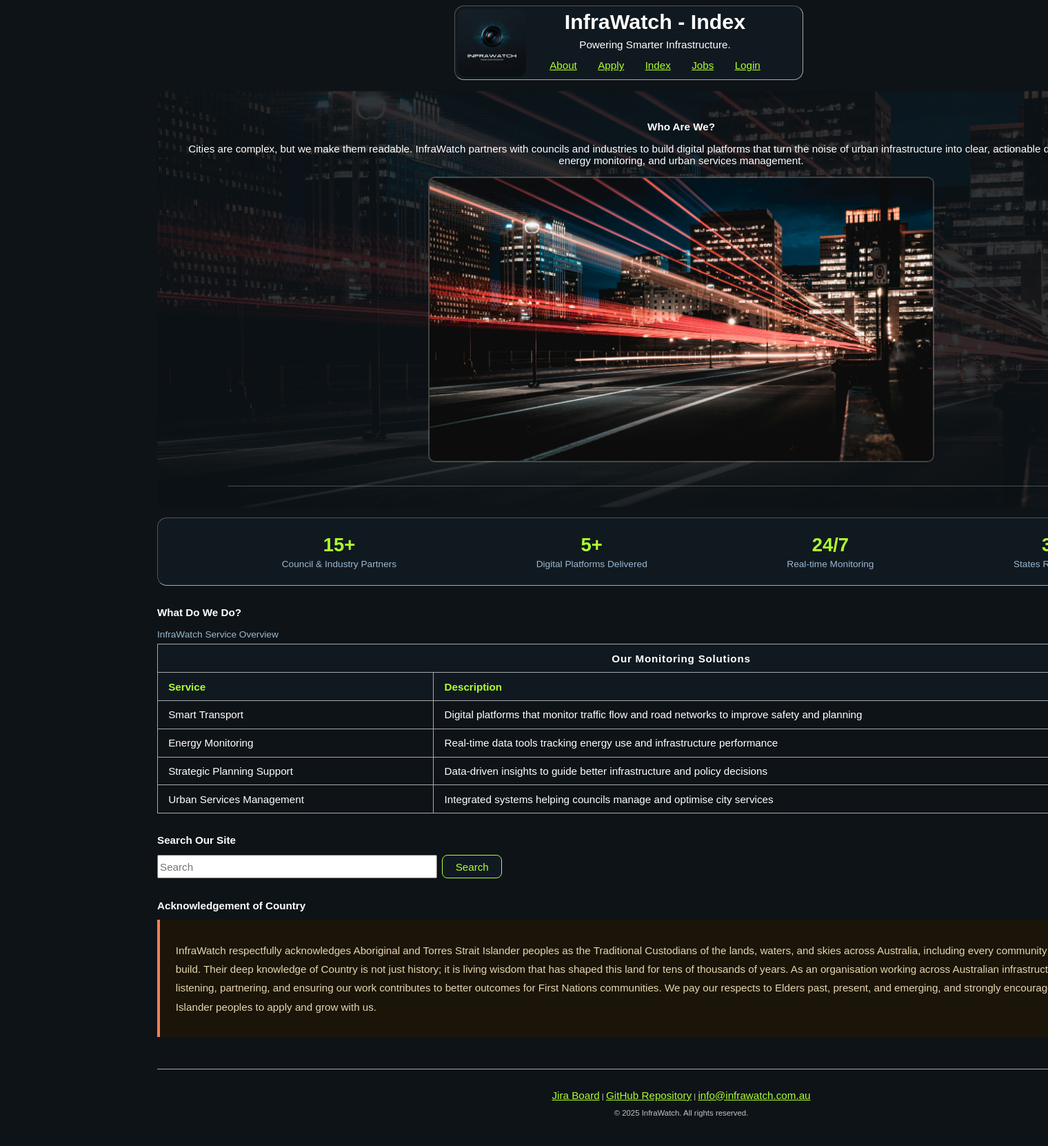
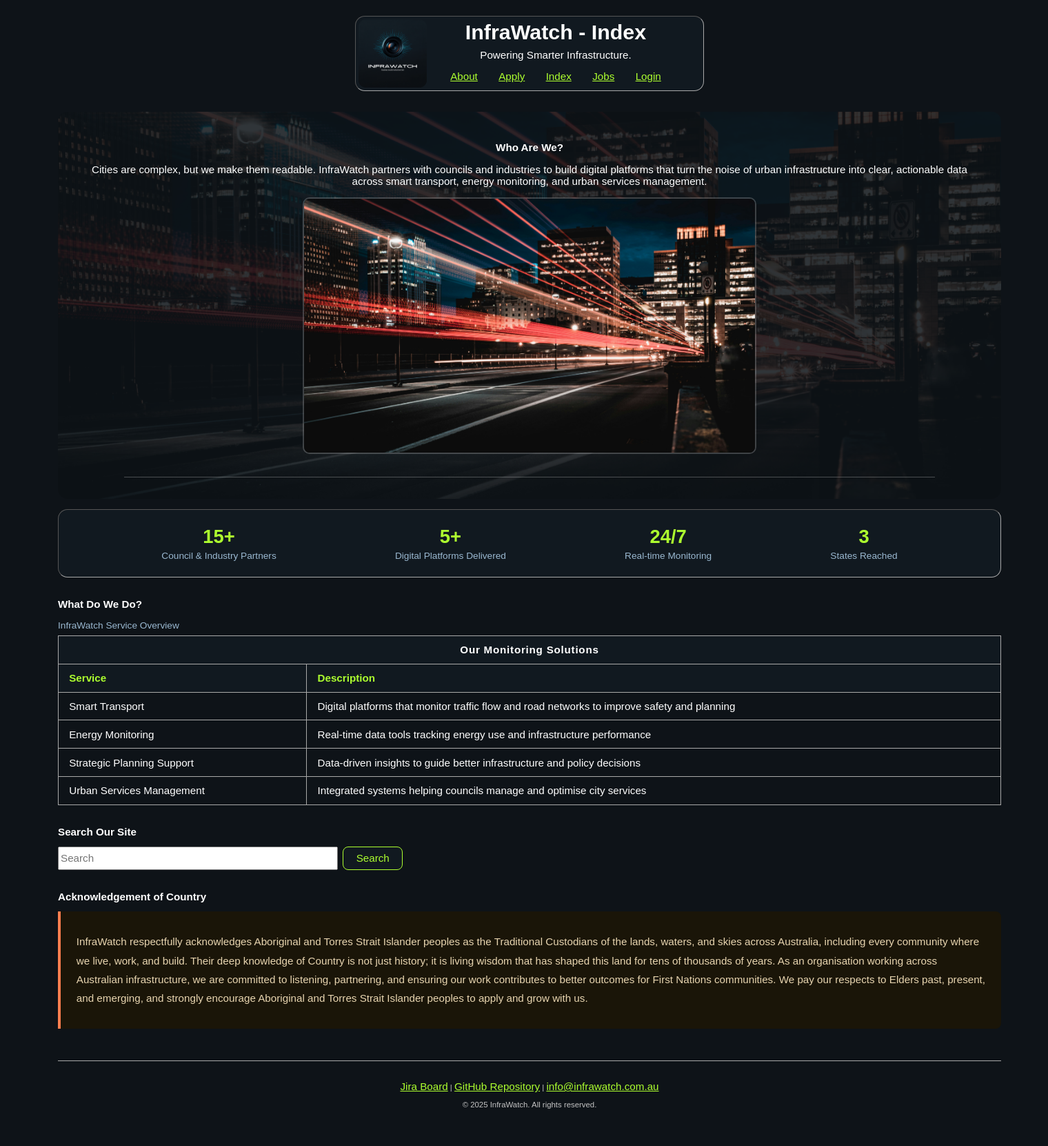
Before and after one commit to 103429611/Applied-Web-Project-Part-2, a PHP site: page /index.php in a window 1520 px wide; the page is wider, and only the part inside the window is pictured. Shown: that part at 69% size. After the commit the page ends 1607 px from the top of that part, so only its background shows below. Run offline with PHP 8.4, Linux system fonts and the light colour scheme.

Commit message:
fixed <body> css as the flexboxes were incorrectly margined

```diff
--- a/styles/styles.css
+++ b/styles/styles.css
@@ -77,9 +77,7 @@ a:hover {
 body {
     background-color: #0e1318;
     color: white;
-    width: 100%;
-    margin-right:10%;
-    margin-left:10%;
+    width: 100vw;
 }
 
 
@@ -153,7 +151,6 @@ aside {
 .main_header{
     display: flex;
     flex-direction: row;
-
     width:100vw;
     align-items: flex-start;
 }
@@ -179,7 +176,7 @@ aside {
     align-items: center;
     justify-content: center;
 
-    padding-right:0;
+    padding:1em;
 }
 .header_content{
         padding-right:4vw;
@@ -224,7 +221,7 @@ and ends in the footer file */
     flex-wrap: nowrap;
     flex-grow:1;
     padding-right:2vw;
-    width:100%;
+    width:90%;
     font-size: 1rem;
     margin-left: 5%;
     margin-right: 5%;
```
